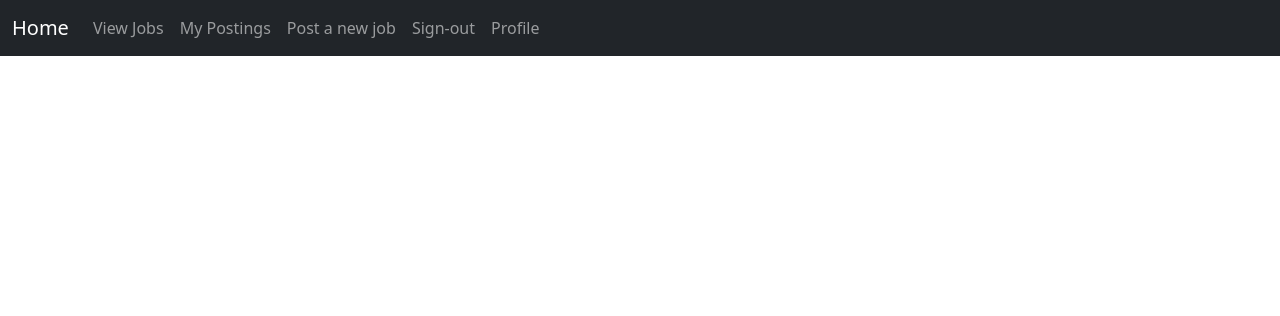
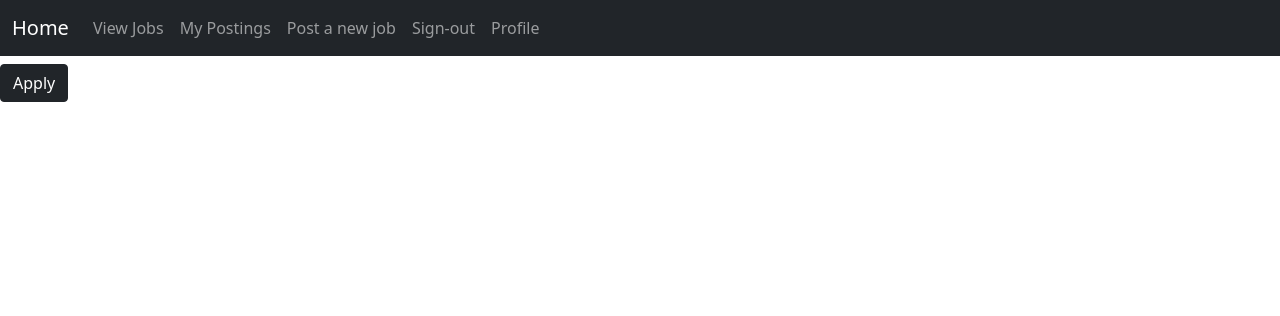
Before and after one commit to lozanov95/job_posting, a Django app: template templates/jobs/jobs_details.html in a window 1280 px wide. Shown: the top 316 px of the page. Run offline with Django 3.2, Linux system fonts and the light colour scheme; the template is opened without the code that fills it, so the values that code supplies are empty; the visitor is signed in with stand-in values (Sample User, id 1).

Commit message:
added apply

```diff
--- a/templates/jobs/jobs_details.html
+++ b/templates/jobs/jobs_details.html
@@ -12,7 +12,9 @@
         {{ object.city }}
     </div>
     {% if object.posted_by == request.user %}
-        <a href="{% url 'job delete' object.id %}">Delete</a>
-        <a href="{% url 'job edit' object.id %}">Edit</a>
+        <a href="{% url 'job delete' object.id %}" class="btn btn-danger">Delete</a>
+        <a href="{% url 'job edit' object.id %}" class="btn btn-dark">Edit</a>
+    {% else %}
+        <a href="#" class="btn btn-dark">Apply</a>
     {% endif %}
 {% endblock %}
```
